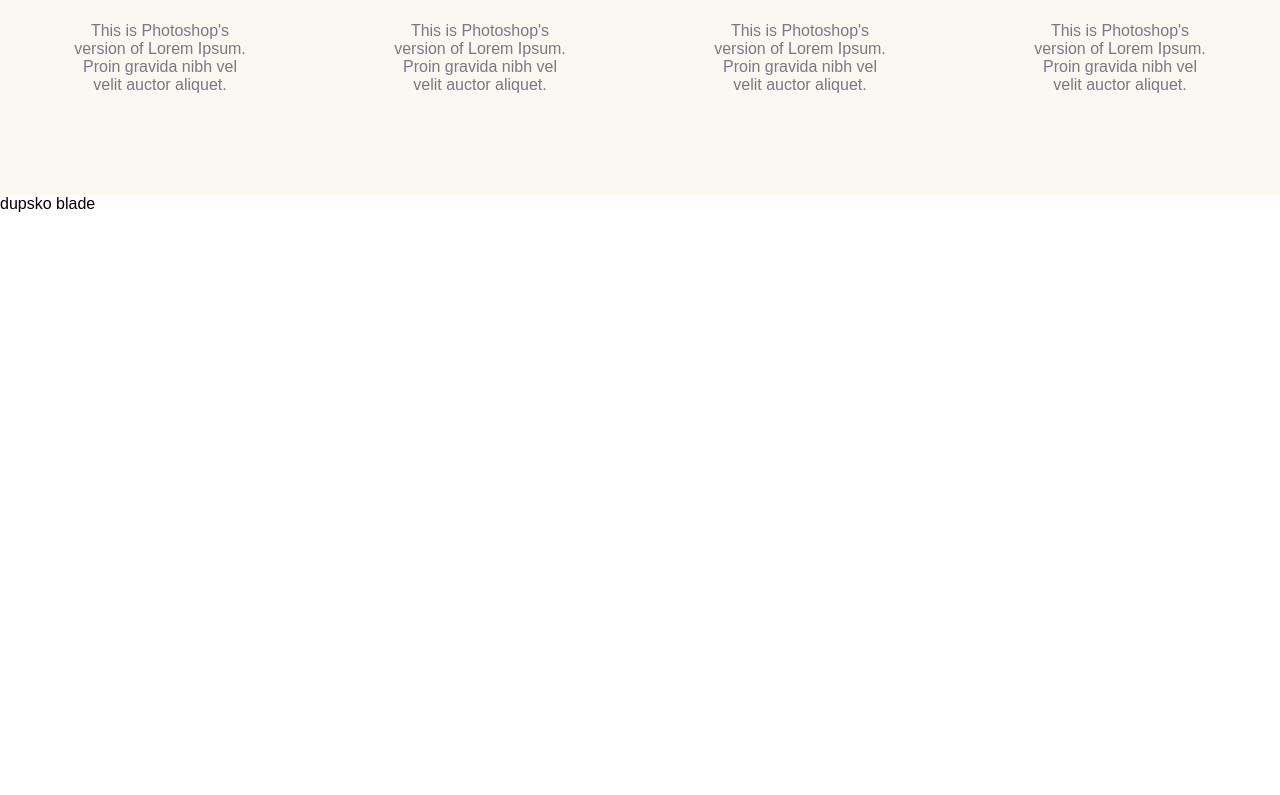
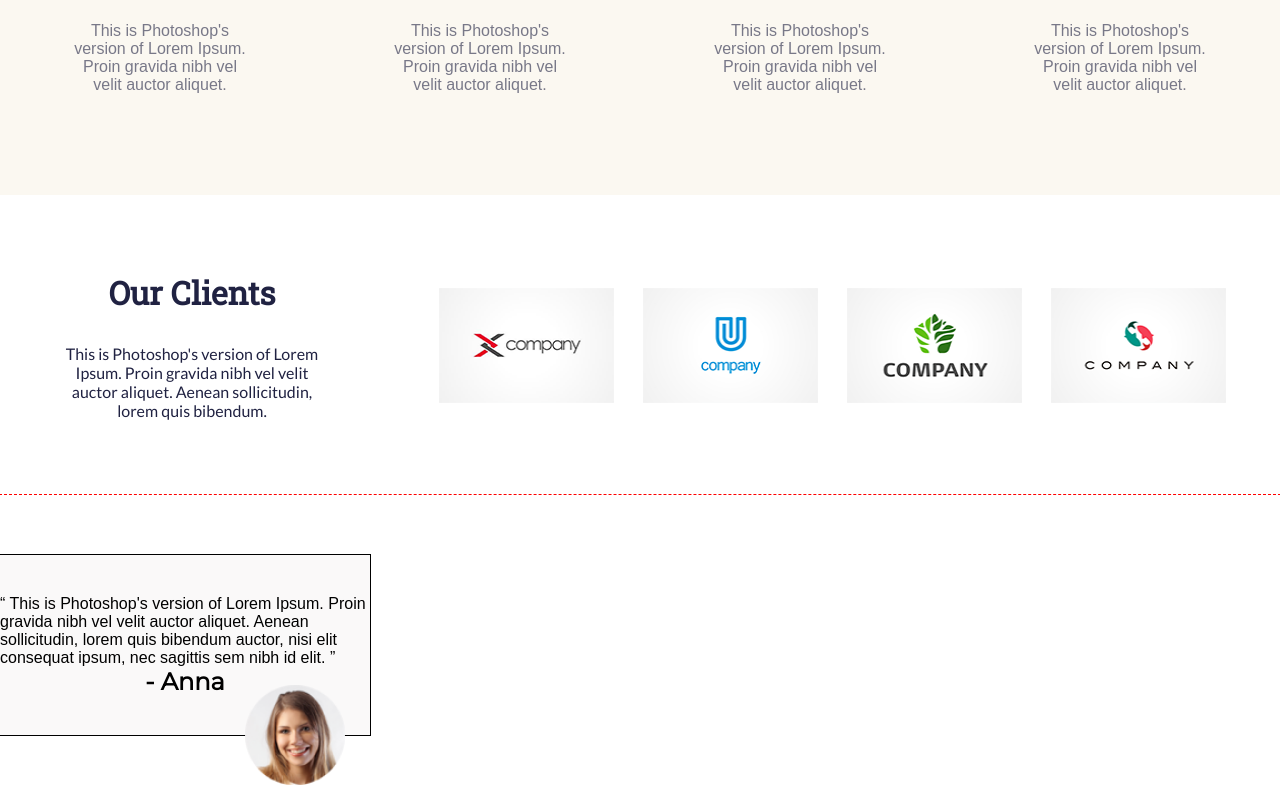
Before and after one commit to nowas89/Weekly-WebDev-Challenge-34, a website: page main/index.html in a window 1280 px wide. Shown: the part 1955-2750 px from the top of the page. Drawn offline with nearby package versions, Linux system fonts and the light colour scheme.

Commit message:
few line of code

```diff
--- a/main/index.html
+++ b/main/index.html
@@ -129,10 +129,29 @@
        <section class="clients" id="clients">
            <div class="clients-half">
 
-           </div>
-           <div class="comments-half">
-               <span>dupsko blade</span>
-           </div>
+
+                 <div class="our-clients">
+               	<h1>Our Clients</h1>
+               	<p>
+               		This is Photoshop's version  of Lorem Ipsum. Proin gravida nibh vel velit auctor aliquet. Aenean sollicitudin, lorem quis bibendum.
+               	</p>
+               </div>
+               <div class="clients-logo">
+               	<img src="img/x-logo.png" alt="">
+               	<img src="img/u-logo.png" alt="">
+               	<img src="img/tree-logo.png" alt="">
+               	<img src="img/fish-logo.png" alt="">
+               </div>
+            </div>
+              <div class="clients__secondhalf">
+              	<div class="clients__comment">
+              		<p class="comment__description">
+              			“ This is Photoshop's version  of Lorem Ipsum. Proin gravida nibh vel velit auctor aliquet. Aenean sollicitudin, lorem quis bibendum auctor, nisi elit consequat ipsum, nec sagittis sem nibh id elit. ”
+              		</p>
+              		<h1>- Anna</h1>
+              		<img class='comment__avatar' src="img/Layer%201.png" alt="photo women">
+              	</div>
+              </div>
 
        </section>
         <!--	end of container	-->
--- a/sass/style.scss
+++ b/sass/style.scss
@@ -51,6 +51,7 @@ body {
 	height: 100%;
 	width: 20%;
 }
+
 //navigation bar
 .nav {
 	height: 100%;
@@ -99,7 +100,6 @@ body {
 		display: flex;
 		justify-content: center;
 		align-items: center;
-
 		button {
 			width: 120px;
 			height: 40px;
@@ -162,8 +162,6 @@ body {
 		display: flex;
 		justify-content: center;
 		align-items: center;
-
-
 		//form
 		form {
 			height: 60px;
@@ -171,232 +169,207 @@ body {
 			display: flex;
 			flex-direction: row;
 			outline: 20px solid #dddddd;
-			input{
+			input {
 				width: 50%;
 			}
-			select{
+			select {
 				width: 20%;
 				background: #ffe13e;
 				color: #8f8135;
-				text-align-last:center;
+				text-align-last: center;
 				outline: 0;
 				border: 0;
-
 			}
-			button{
-				width:30%;
+			button {
+				width: 30%;
 				background: #ffe13e;
 				color: white;
 				outline: 0;
 				border: 0;
 				text-align: center;
 			}
-            input[type=text]{
-
+			input[type=text] {
 				padding-left: 15px;
 			}
 		}
 	}
 }
 
-
 //about section
-.about{
+.about {
 	height: 650px;
 	width: 100%;
 	display: flex;
 	justify-content: center;
 	flex-direction: row;
-
-    .webhost-container{
+	.webhost-container {
 		height: 100%;
 		width: 50%;
 		background: #202242;
 		display: flex;
 		flex-direction: column;
-        justify-content:center;
+		justify-content: center;
 		align-items: center;
 		img {
 			height: 200px;
 			width: 200px;
 			margin-bottom: 30px;
-
 		}
-        h1{
+		h1 {
 			font-size: 1.2rem;
 			font-family: $font-noto;
 			color: white;
 			margin-bottom: 20px;
 		}
-        span{
+		span {
 			width: 60%;
 			margin-bottom: 40px;
-            p{
+			p {
 				color: white;
 				text-align: center;
 				font-family: $font-lato;
 				font-size: 0.8rem;
-
 			}
-
 		}
-         button{
+		button {
 			height: 55px;
 			width: 150px;
 			border: 3px white solid;
 			background: #202242;
 			color: white;
 			cursor: pointer;
-
 		}
 	}
-
-    .domain-container{
+	.domain-container {
 		height: 100%;
 		width: 50%;
 		background: #ffe13e;
 		display: flex;
 		flex-direction: column;
-        justify-content:center;
+		justify-content: center;
 		align-items: center;
-        h2{
+		h2 {
 			font-size: 10rem;
 			color: #202242;
 			margin-bottom: 40px;
 		}
-        h1{
+		h1 {
 			font-size: 1.2rem;
 			font-family: $font-noto;
 			color: white;
 			margin-bottom: 20px;
 		}
-        span{
+		span {
 			width: 60%;
 			margin-bottom: 40px;
-            p{
+			p {
 				color: white;
 				text-align: center;
 				font-family: $font-lato;
 				font-size: 0.8rem;
-
 			}
-
 		}
-         button{
+		button {
 			height: 55px;
 			width: 150px;
 			border: 3px white solid;
 			background: #ffe13e;
 			color: white;
 			cursor: pointer;
-
 		}
 	}
 }
 
-.features{
+.features {
 	height: 700px;
 	width: 100%;
-
-
-    .features-content{
+	.features-content {
 		height: 100%;
 		width: 100%;
 		background: #fbf8f1;
-        .features-logo{
+		.features-logo {
 			height: 30%;
 			width: 100%;
-
 			display: flex;
 			flex-direction: column;
 			justify-content: center;
 			align-items: center;
-            h1{
+			h1 {
 				font-size: 2.5rem;
 				font-family: $font-noto;
 				color: #202242;
 			}
-            h2{
+			h2 {
 				font-size: 1.5rem;
 				font-family: $font-noto;
 				color: #202242;
-
 			}
 		}
-        .features-products{
+		.features-products {
 			height: 70%;
 			width: 100vw;
 			display: flex;
 			flex-direction: row;
 			justify-content: space-around;
 			align-items: center;
-            .products-container{
+			.products-container {
 				height: 80%;
 				width: 20%;
-
 				display: flex;
 				justify-content: center;
 				align-items: center;
 				flex-direction: column;
-                img{
+				img {
 					height: 110px;
 					width: 110px;
 					margin-bottom: 25px;
 				}
-                span{
+				span {
 					width: 70px;
 					background: #8d8d99;
 					height: 2px;
 					margin-bottom: 25px;
 				}
-                h1{
+				h1 {
 					font-size: 1.5rem;
 					color: #f4d320;
 					margin-bottom: 25px;
 				}
-                p{
+				p {
 					width: 70%;
 					text-align: center;
 					color: #787888;
 				}
-
-
 			}
-
-
-
 		}
-
 	}
-
 	// end of features
 }
 
-.clients{
+.clients {
 	height: 600px;
 	width: 100%;
 	background: #ffffff;
-<<<<<<< HEAD
-	.clients-half{
+	.clients-half {
 		display: flex;
 		flex-direction: row;
 		align-items: center;
 		height: 50%;
 		width: 100%;
-		.our-clients{
+		.our-clients {
 			height: 100%;
 			width: 30%;
 			display: flex;
 			flex-direction: column;
 			justify-content: center;
 			align-items: center;
-			h1{
+			h1 {
 				color: #202242;
 				font-family: $font-roboto;
 				font-size: 2rem;
 				margin-bottom: 30px;
 			}
-			p{
+			p {
 				width: 70%;
 				font-family: $font-lato;
 				font-size: 1rem;
@@ -405,7 +378,7 @@ body {
 			}
 		}
 	}
-	.clients-logo{
+	.clients-logo {
 		height: 100%;
 		width: 70%;
 		display: flex;
@@ -413,14 +386,49 @@ body {
 		align-items: center;
 		padding: 40px;
 		flex-wrap: wrap;
-
-		img{
+		img {
 			width: 175px;
 			height: 115px;
 			display: block;
-
 		}
 	}
-=======
->>>>>>> origin/master
+	.clients__secondhalf {
+		outline: 1px red dashed;
+		height: 50%;
+		width: 100%;
+		display: flex;
+			flex-direction: row;
+
+			align-items: center;
+		.clients__comment {
+			height: 180px;
+			width: 370px;
+			display: flex;
+			flex-direction: column;
+			justify-content: center;
+			align-items: center;
+			outline: 1px black solid;
+			background: #faf9f9;
+			position: relative;
+			.comment__descrtiption {
+				font-family: $font-lato;
+				font-size: 1.2rem;
+				text-align: center;
+				height: 70%;
+				width: 80%;
 			}
+			h1{
+				font-family: $font-monserrat;
+
+				float: left;
+			}
+			.comment__avatar{
+				height: 100px;
+				width: 100px;
+				position: absolute;
+				bottom: -50px;
+				right: 25px;
+			}
+		}
+	}
+}
```
Also changed, not shown: main/css/style.css, main/img/Layer 1.png (added). Lines whose indentation alone changed are shown as unchanged.
